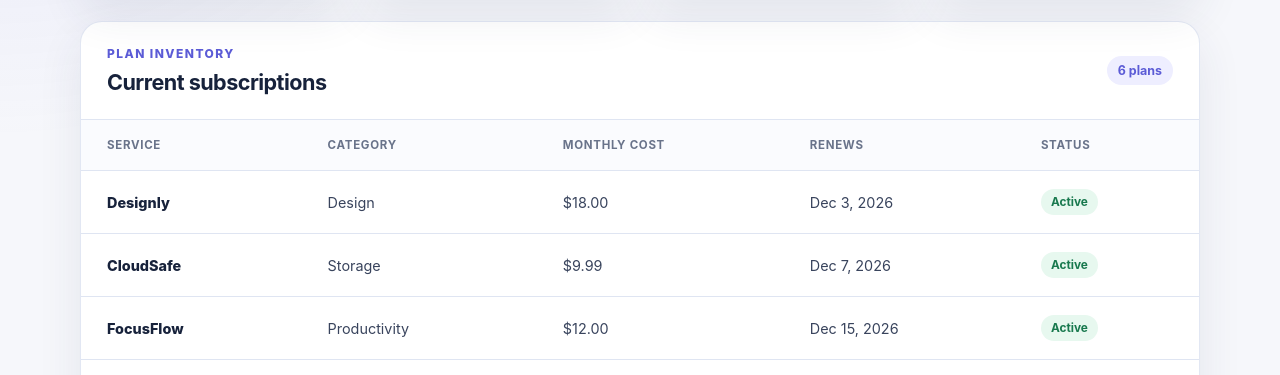
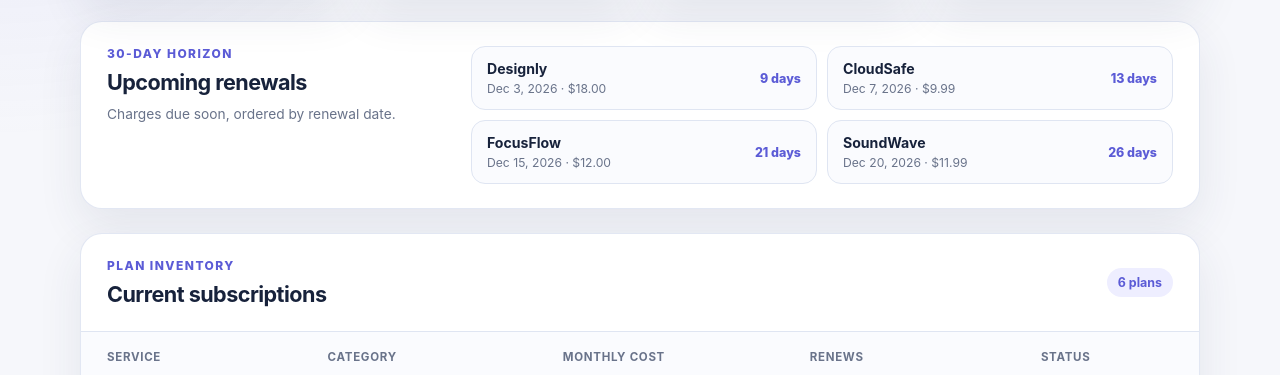
Before and after one commit to chocoHacks33/subscription-compass-dashboard, a website: page index.html in a window 1280 px wide. Shown: the part 372-747 px from the top of the page. Drawn offline with Linux system fonts and the light colour scheme.

Commit message:
feat: add upcoming renewal planner

```diff
--- a/app.js
+++ b/app.js
@@ -92,6 +92,27 @@ function formatDate(dateString) {
   }).format(new Date(year, month - 1, day));
 }
 
+function isoDateToUTC(dateString) {
+  const [year, month, day] = dateString.split('-').map(Number);
+  return Date.UTC(year, month - 1, day);
+}
+
+function daysUntilRenewal(renewalDate, today = getLocalISODate()) {
+  return Math.round((isoDateToUTC(renewalDate) - isoDateToUTC(today)) / 86_400_000);
+}
+
+function getUpcomingRenewals(items, today = getLocalISODate(), horizonDays = 30) {
+  return getActiveSubscriptions(items)
+    .map((item) => ({
+      ...item,
+      daysRemaining: daysUntilRenewal(item.renewalDate, today),
+    }))
+    .filter(
+      (item) => item.daysRemaining >= 0 && item.daysRemaining <= horizonDays,
+    )
+    .sort((first, second) => first.daysRemaining - second.daysRemaining);
+}
+
 function makeCell(text, className = '') {
   const cell = document.createElement('td');
   cell.textContent = text;
@@ -124,6 +145,42 @@ function renderSubscriptionRows(items) {
   });
 }
 
+function renderUpcomingRenewals(items) {
+  const list = document.querySelector('#renewal-list');
+  const upcoming = getUpcomingRenewals(items);
+  list.replaceChildren();
+
+  if (upcoming.length === 0) {
+    const message = document.createElement('li');
+    message.className = 'renewal-empty';
+    message.textContent = 'No active subscriptions renew in the next 30 days.';
+    list.append(message);
+    return;
+  }
+
+  upcoming.forEach((item) => {
+    const entry = document.createElement('li');
+    entry.className = 'renewal-item';
+
+    const details = document.createElement('div');
+    const name = document.createElement('strong');
+    const date = document.createElement('span');
+    name.textContent = item.name;
+    date.textContent = `${formatDate(item.renewalDate)} · ${formatCurrency(item.monthlyCost)}`;
+    details.append(name, date);
+
+    const remaining = document.createElement('div');
+    remaining.className = 'renewal-days';
+    remaining.textContent =
+      item.daysRemaining === 0
+        ? 'Today'
+        : `${item.daysRemaining} day${item.daysRemaining === 1 ? '' : 's'}`;
+
+    entry.append(details, remaining);
+    list.append(entry);
+  });
+}
+
 function renderDashboard(items) {
   const activeItems = getActiveSubscriptions(items);
   const nextRenewal = getNextRenewal(items);
@@ -142,6 +199,7 @@ function renderDashboard(items) {
     : 'No upcoming charge';
 
   renderSubscriptionRows(items);
+  renderUpcomingRenewals(items);
 }
 
 if (typeof document !== 'undefined') {
@@ -158,5 +216,7 @@ if (typeof module !== 'undefined') {
     getNextRenewal,
     formatCurrency,
     formatDate,
+    daysUntilRenewal,
+    getUpcomingRenewals,
   };
 }
--- a/index.html
+++ b/index.html
@@ -50,6 +50,15 @@
         </article>
       </section>
 
+      <section class="renewal-panel" aria-labelledby="renewal-planner-heading">
+        <div>
+          <p class="eyebrow">30-day horizon</p>
+          <h2 id="renewal-planner-heading">Upcoming renewals</h2>
+          <p class="renewal-copy">Charges due soon, ordered by renewal date.</p>
+        </div>
+        <ol id="renewal-list" class="renewal-list"></ol>
+      </section>
+
       <section class="panel" aria-labelledby="subscriptions-heading">
         <div class="panel-heading">
           <div>
--- a/styles.css
+++ b/styles.css
@@ -123,10 +123,79 @@ h2 {
 }
 
 .metric-card,
+.renewal-panel,
 .panel {
   border: 1px solid rgba(223, 229, 242, 0.9);
   background: var(--surface);
   box-shadow: var(--shadow);
+}
+
+.renewal-panel {
+  display: grid;
+  grid-template-columns: minmax(190px, 0.65fr) minmax(0, 1.35fr);
+  gap: 26px;
+  margin-bottom: 24px;
+  padding: 24px 26px;
+  border-radius: 22px;
+}
+
+.renewal-copy {
+  margin: 9px 0 0;
+  color: var(--muted);
+  font-size: 0.86rem;
+  line-height: 1.5;
+}
+
+.renewal-list {
+  display: grid;
+  grid-template-columns: repeat(2, minmax(0, 1fr));
+  gap: 10px;
+  margin: 0;
+  padding: 0;
+  list-style: none;
+}
+
+.renewal-item {
+  display: flex;
+  align-items: center;
+  justify-content: space-between;
+  gap: 16px;
+  padding: 13px 15px;
+  border: 1px solid var(--line);
+  border-radius: 14px;
+  background: #fafbfe;
+}
+
+.renewal-item strong,
+.renewal-item span {
+  display: block;
+}
+
+.renewal-item strong {
+  margin-bottom: 4px;
+  font-size: 0.88rem;
+}
+
+.renewal-item span {
+  color: var(--muted);
+  font-size: 0.76rem;
+}
+
+.renewal-days {
+  color: var(--accent);
+  font-size: 0.78rem;
+  font-weight: 800;
+  text-align: right;
+}
+
+.renewal-empty {
+  grid-column: 1 / -1;
+  margin: 0;
+  padding: 18px;
+  border: 1px dashed var(--line);
+  border-radius: 14px;
+  color: var(--muted);
+  text-align: center;
 }
 
 .metric-card {
@@ -236,6 +305,10 @@ tbody tr:last-child td {
   .metric-grid {
     grid-template-columns: repeat(2, minmax(0, 1fr));
   }
+
+  .renewal-panel {
+    grid-template-columns: 1fr;
+  }
 }
 
 @media (max-width: 600px) {
@@ -253,6 +326,10 @@ tbody tr:last-child td {
     grid-template-columns: 1fr;
   }
 
+  .renewal-list {
+    grid-template-columns: 1fr;
+  }
+
   .metric-card {
     min-height: 142px;
   }
```
Also changed, not shown: test/app.test.js (+20 -0 lines).
